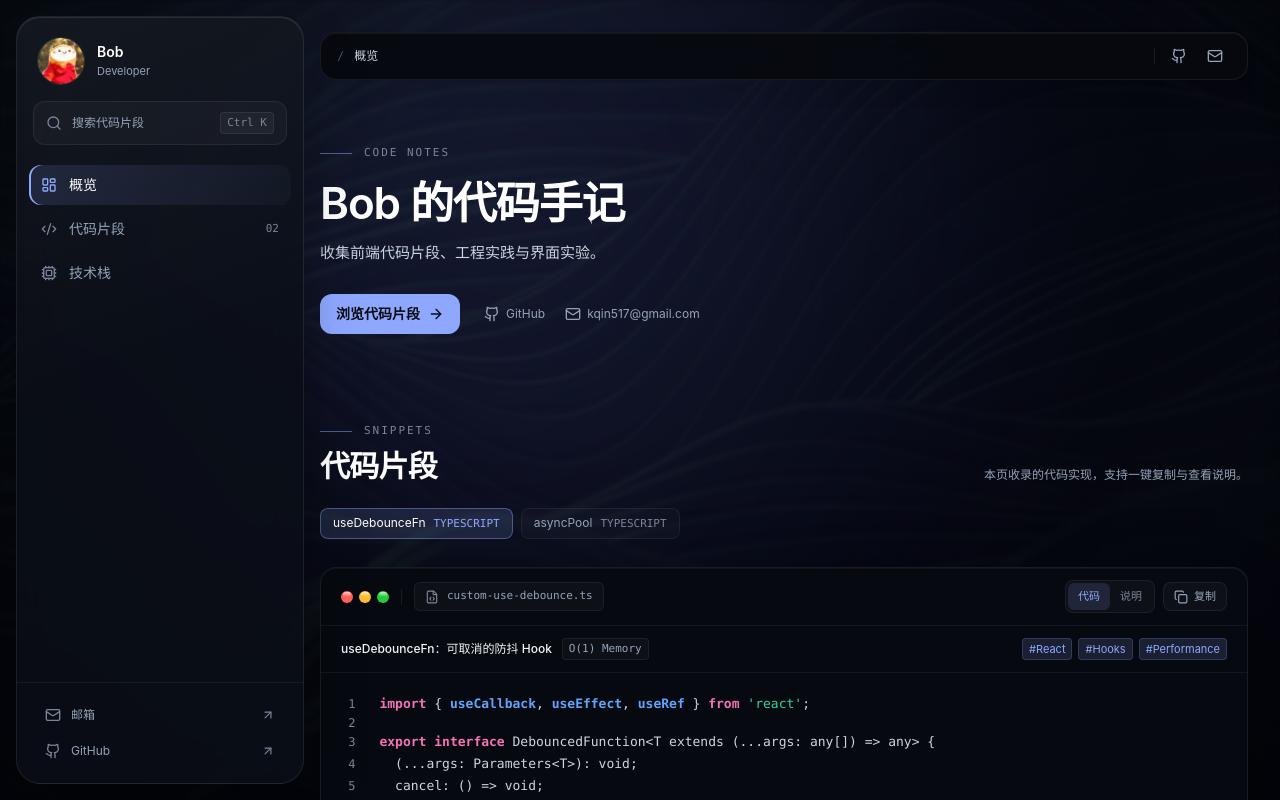
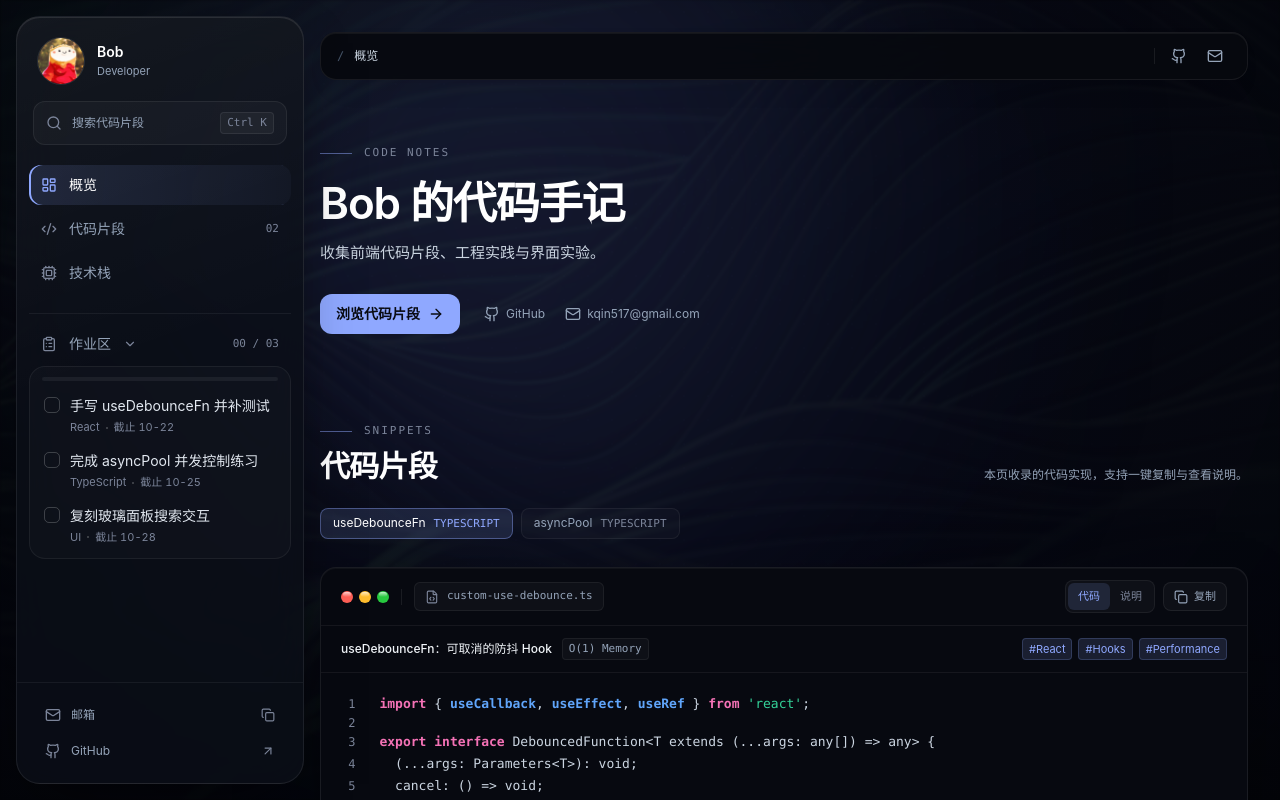
Before and after one commit to kqin517-debug/bob-portfolio, a Next.js app: page / in a window 1280 px wide. Shown: the top 800 px of the page. Built offline with nearby package versions, Linux system fonts and the light colour scheme.

Commit message:
feat: add sidebar assignment checklist and copy-email contact
Email entries now copy the address instead of launching a mail client.

```diff
--- a/src/app/page.tsx
+++ b/src/app/page.tsx
@@ -13,6 +13,7 @@ import { GithubIcon } from "@/components/ui/Icons";
 import { profileData } from "@/data/profile";
 import { featuredSnippets } from "@/data/snippets";
 import { featuredProjects } from "@/data/projects";
+import { useCopyEmail } from "@/lib/useCopyEmail";
 
 const SECTION_IDS = [
   "overview",
@@ -22,6 +23,7 @@ const SECTION_IDS = [
 ];
 
 export default function HomePage() {
+  const { copied, copyEmail } = useCopyEmail(profileData.links.email);
   const [activeSection, setActiveSection] = useState<string>("overview");
   const [isSearchOpen, setIsSearchOpen] = useState(false);
   const [isMobileNavOpen, setIsMobileNavOpen] = useState(false);
@@ -186,12 +188,18 @@ export default function HomePage() {
                   </a>
                 )}
 
-                <a
-                  href={`mailto:${profileData.links.email}`}
+                <button
+                  type="button"
+                  onClick={copyEmail}
+                  title={
+                    copied
+                      ? "邮箱已复制"
+                      : `复制邮箱 ${profileData.links.email}`
+                  }
                   className="transition-colors hover:text-slate-200"
                 >
-                  邮箱
-                </a>
+                  {copied ? "邮箱已复制" : "邮箱"}
+                </button>
 
                 <button
                   onClick={scrollToTop}
--- a/src/components/home/HeroCockpit.tsx
+++ b/src/components/home/HeroCockpit.tsx
@@ -1,15 +1,18 @@
 "use client";
 
 import React from "react";
-import { ArrowRight, Mail } from "lucide-react";
+import { ArrowRight, Mail, Check } from "lucide-react";
 import { GithubIcon } from "@/components/ui/Icons";
 import { profileData } from "@/data/profile";
+import { useCopyEmail } from "@/lib/useCopyEmail";
 
 interface HeroCockpitProps {
   onNavigateSnippets: () => void;
 }
 
 export function HeroCockpit({ onNavigateSnippets }: HeroCockpitProps) {
+  const { copied, copyEmail } = useCopyEmail(profileData.links.email);
+
   return (
     <section id="overview" className="scroll-mt-24">
       <div className="max-w-3xl pb-2 pt-4 sm:pt-8">
@@ -48,14 +51,26 @@ export function HeroCockpit({ onNavigateSnippets }: HeroCockpitProps) {
               </a>
             )}
 
-            <a
-              href={`mailto:${profileData.links.email}`}
+            <button
+              type="button"
+              onClick={copyEmail}
+              title={
+                copied
+                  ? "邮箱已复制"
+                  : `复制邮箱 ${profileData.links.email}`
+              }
               className="inline-flex items-center gap-1.5 transition-colors hover:text-slate-100"
             >
-              <Mail className="h-4 w-4" />
-              <span className="hidden sm:inline">{profileData.links.email}</span>
-              <span className="sm:hidden">邮箱</span>
-            </a>
+              {copied ? (
+                <Check className="h-4 w-4 text-accent" />
+              ) : (
+                <Mail className="h-4 w-4" />
+              )}
+              <span className="hidden sm:inline">
+                {copied ? "邮箱已复制" : profileData.links.email}
+              </span>
+              <span className="sm:hidden">{copied ? "已复制" : "邮箱"}</span>
+            </button>
           </div>
         </div>
       </div>
--- /dev/null
+++ b/src/components/layout/AssignmentChecklist.tsx
@@ -0,0 +1,179 @@
+"use client";
+
+import React, { useEffect, useState } from "react";
+import { Check, ChevronDown, ClipboardList, RotateCcw } from "lucide-react";
+import { assignments } from "@/data/assignments";
+
+const STORAGE_KEY = "bob-assignments-progress";
+const ASSIGNMENT_IDS = new Set(assignments.map((item) => item.id));
+
+export function AssignmentChecklist() {
+  const [completedIds, setCompletedIds] = useState<string[]>([]);
+  const [hasLoadedStoredState, setHasLoadedStoredState] = useState(false);
+  const [isExpanded, setIsExpanded] = useState(true);
+
+  useEffect(() => {
+    try {
+      const raw = window.localStorage.getItem(STORAGE_KEY);
+      if (raw) {
+        const parsed: unknown = JSON.parse(raw);
+        if (Array.isArray(parsed)) {
+          setCompletedIds(
+            parsed.filter(
+              (id): id is string =>
+                typeof id === "string" && ASSIGNMENT_IDS.has(id)
+            )
+          );
+        }
+      }
+    } catch {
+      // 本地存储被禁用或内容损坏时，保持全部未完成。
+    }
+    setHasLoadedStoredState(true);
+  }, []);
+
+  useEffect(() => {
+    if (!hasLoadedStoredState) return;
+
+    try {
+      window.localStorage.setItem(STORAGE_KEY, JSON.stringify(completedIds));
+    } catch {
+      // 写入失败不影响当前会话内的勾选状态。
+    }
+  }, [completedIds, hasLoadedStoredState]);
+
+  if (assignments.length === 0) return null;
+
+  const toggleAssignment = (id: string) => {
+    setCompletedIds((prev) =>
+      prev.includes(id)
+        ? prev.filter((item) => item !== id)
+        : [...prev, id]
+    );
+  };
+
+  const resetCompleted = () => setCompletedIds([]);
+
+  const completedCount = completedIds.length;
+  const allDone = completedCount === assignments.length;
+  const progress = Math.round((completedCount / assignments.length) * 100);
+
+  return (
+    <section
+      aria-label="作业区"
+      className="mt-5 border-t border-white/[0.06] pb-2 pt-4"
+    >
+      <div className="flex items-center justify-between pl-3 pr-3">
+        <button
+          type="button"
+          onClick={() => setIsExpanded((expanded) => !expanded)}
+          aria-expanded={isExpanded}
+          aria-controls="assignments-panel"
+          className="flex items-center gap-3 rounded-md py-1 text-slate-400 transition-colors hover:text-slate-100"
+        >
+          <ClipboardList className="h-4 w-4 text-muted" />
+          <span className="text-sm">作业区</span>
+          <ChevronDown
+            className={`h-3.5 w-3.5 text-muted transition-transform duration-200 ${
+              isExpanded ? "" : "-rotate-90"
+            }`}
+          />
+        </button>
+
+        <span
+          className={`font-mono text-[11px] tabular-nums ${
+            allDone ? "text-accent" : "text-muted"
+          }`}
+          title={`已完成 ${completedCount} / ${assignments.length}`}
+        >
+          {String(completedCount).padStart(2, "0")} /{" "}
+          {String(assignments.length).padStart(2, "0")}
+        </span>
+      </div>
+
+      <div
+        id="assignments-panel"
+        hidden={!isExpanded}
+        className="mt-2 rounded-2xl border border-white/[0.06] bg-white/[0.02] p-1.5"
+      >
+        <div className="px-1.5 pb-2 pt-1">
+          <div
+            className="h-1 overflow-hidden rounded-full bg-white/[0.06]"
+            aria-hidden="true"
+          >
+            <div
+              className="h-full rounded-full bg-accent transition-[width] duration-300 ease-out"
+              style={{ width: `${progress}%` }}
+            />
+          </div>
+        </div>
+
+        <ul className="space-y-0.5">
+          {assignments.map((assignment) => {
+            const isDone = completedIds.includes(assignment.id);
+
+            return (
+              <li key={assignment.id}>
+                <button
+                  type="button"
+                  role="checkbox"
+                  aria-checked={isDone}
+                  onClick={() => toggleAssignment(assignment.id)}
+                  className="group flex w-full items-start gap-2.5 rounded-xl px-2 py-1.5 text-left transition-colors hover:bg-white/[0.04]"
+                >
+                  <span
+                    aria-hidden="true"
+                    className={`mt-0.5 flex h-4 w-4 shrink-0 items-center justify-center rounded-[5px] border transition-colors ${
+                      isDone
+                        ? "border-accent bg-accent text-[#090b12]"
+                        : "border-white/20 text-transparent group-hover:border-white/40"
+                    }`}
+                  >
+                    <Check className="h-3 w-3" strokeWidth={3} />
+                  </span>
+
+                  <span className="min-w-0 flex-1">
+                    <span
+                      className={`block text-pretty text-sm leading-[1.6] transition-colors ${
+                        isDone ? "text-muted line-through" : "text-slate-200"
+                      }`}
+                    >
+                      {assignment.title}
+                    </span>
+                    <span className="mt-0.5 flex flex-wrap items-center gap-x-1.5 gap-y-0.5 text-[11px] leading-[1.5] text-muted">
+                      <span>{assignment.tag}</span>
+                      {assignment.dueAt && (
+                        <>
+                          <span
+                            className="h-0.5 w-0.5 rounded-full bg-white/25"
+                            aria-hidden="true"
+                          />
+                          <span className="tabular-nums">
+                            截止 {assignment.dueAt}
+                          </span>
+                        </>
+                      )}
+                    </span>
+                  </span>
+                </button>
+              </li>
+            );
+          })}
+        </ul>
+
+        {completedCount > 0 && (
+          <div className="mt-1 border-t border-white/[0.05] px-1 pt-1.5">
+            <button
+              type="button"
+              onClick={resetCompleted}
+              className="flex w-full items-center justify-center gap-1.5 rounded-lg py-1 text-[11px] text-muted transition-colors hover:bg-white/[0.04] hover:text-slate-200"
+            >
+              <RotateCcw className="h-3 w-3" />
+              重置完成状态
+            </button>
+          </div>
+        )}
+      </div>
+    </section>
+  );
+}
--- a/src/components/layout/HeaderToolbar.tsx
+++ b/src/components/layout/HeaderToolbar.tsx
@@ -1,9 +1,10 @@
 "use client";
 
 import React from "react";
-import { Menu, Search, Mail } from "lucide-react";
+import { Menu, Search, Mail, Check } from "lucide-react";
 import { GithubIcon, TwitterIcon } from "@/components/ui/Icons";
 import { profileData } from "@/data/profile";
+import { useCopyEmail } from "@/lib/useCopyEmail";
 
 const SECTION_LABELS: Record<string, string> = {
   overview: "概览",
@@ -23,6 +24,8 @@ export function HeaderToolbar({
   onOpenSearch,
   activeSectionTitle,
 }: HeaderToolbarProps) {
+  const { copied, copyEmail } = useCopyEmail(profileData.links.email);
+
   return (
     <header className="toolbar-surface sticky top-4 z-30 mb-8 flex h-12 items-center justify-between rounded-2xl px-4">
       <div className="flex items-center gap-2.5">
@@ -75,13 +78,19 @@ export function HeaderToolbar({
           </a>
         )}
 
-        <a
-          href={`mailto:${profileData.links.email}`}
+        <button
+          type="button"
+          onClick={copyEmail}
           className="rounded-lg p-2 text-slate-400 transition-colors hover:bg-white/[0.06] hover:text-white"
-          title="Email"
+          title={copied ? "邮箱已复制" : "复制邮箱地址"}
+          aria-label={copied ? "邮箱已复制" : "复制邮箱地址"}
         >
-          <Mail className="h-4 w-4" />
-        </a>
+          {copied ? (
+            <Check className="h-4 w-4 text-accent" />
+          ) : (
+            <Mail className="h-4 w-4" />
+          )}
+        </button>
       </div>
     </header>
   );
--- a/src/components/layout/Sidebar.tsx
+++ b/src/components/layout/Sidebar.tsx
@@ -11,13 +11,17 @@ import {
   Search,
   ArrowUpRight,
   X,
+  Copy,
+  Check,
 } from "lucide-react";
 import { profileData } from "@/data/profile";
+import { useCopyEmail } from "@/lib/useCopyEmail";
 import { featuredSnippets } from "@/data/snippets";
 import { featuredProjects } from "@/data/projects";
 import { assetPath } from "@/lib/utils";
 import { ShortcutHint } from "@/components/ui/ShortcutHint";
 import { GithubIcon } from "@/components/ui/Icons";
+import { AssignmentChecklist } from "@/components/layout/AssignmentChecklist";
 import type { LucideIcon } from "lucide-react";
 
 interface SidebarProps {
@@ -42,6 +46,8 @@ export function Sidebar({
   isMobileOpen,
   setIsMobileOpen,
 }: SidebarProps) {
+  const { copied, copyEmail } = useCopyEmail(profileData.links.email);
+
   useEffect(() => {
     if (!isMobileOpen) return;
 
@@ -93,7 +99,7 @@ export function Sidebar({
       )}
 
       <aside
-        aria-label="个人导航"
+        aria-label="侧边栏"
         className={`glass-panel fixed bottom-4 left-4 top-4 z-50 flex w-72 flex-col rounded-3xl transition-transform duration-300 ease-out lg:translate-x-0 ${
           isMobileOpen ? "translate-x-0" : "-translate-x-full"
         }`}
@@ -149,7 +155,8 @@ export function Sidebar({
           </button>
         </div>
 
-        <nav className="flex-1 space-y-1 overflow-y-auto px-3 py-1">
+        <div className="flex-1 overflow-y-auto px-3 py-1">
+          <nav aria-label="页面导航" className="space-y-1">
             {navItems.map((item) => {
               const Icon = item.icon;
               const isActive = activeSection === item.id;
@@ -187,17 +194,31 @@ export function Sidebar({
             })}
           </nav>
 
+          <AssignmentChecklist />
+        </div>
+
         <div className="space-y-1 border-t border-white/[0.06] p-4">
-          <a
-            href={`mailto:${profileData.links.email}`}
-            className="flex items-center justify-between rounded-xl px-3 py-2 text-xs text-slate-400 transition-colors hover:bg-white/[0.04] hover:text-slate-100"
+          <button
+            type="button"
+            onClick={copyEmail}
+            title={
+              copied
+                ? "邮箱已复制"
+                : `复制邮箱 ${profileData.links.email}`
+            }
+            aria-label={copied ? "邮箱已复制" : "复制邮箱地址"}
+            className="flex w-full items-center justify-between rounded-xl px-3 py-2 text-xs text-slate-400 transition-colors hover:bg-white/[0.04] hover:text-slate-100"
           >
             <span className="flex items-center gap-2.5">
               <Mail className="h-4 w-4 text-muted" />
-              邮箱
+              {copied ? "邮箱已复制" : "邮箱"}
             </span>
-            <ArrowUpRight className="h-3.5 w-3.5 text-muted" />
-          </a>
+            {copied ? (
+              <Check className="h-3.5 w-3.5 text-accent" />
+            ) : (
+              <Copy className="h-3.5 w-3.5 text-muted" />
+            )}
+          </button>
 
           {profileData.links.github && (
             <a
--- /dev/null
+++ b/src/data/assignments.ts
@@ -0,0 +1,28 @@
+export interface Assignment {
+  id: string;
+  title: string;
+  tag: string;
+  dueAt?: string;
+}
+
+// 作业条目在此维护；id 用于记录浏览器内的完成状态，修改标题时请保留 id。
+export const assignments: Assignment[] = [
+  {
+    id: "debounce-hook-drill",
+    title: "手写 useDebounceFn 并补测试",
+    tag: "React",
+    dueAt: "10-22",
+  },
+  {
+    id: "async-pool-drill",
+    title: "完成 asyncPool 并发控制练习",
+    tag: "TypeScript",
+    dueAt: "10-25",
+  },
+  {
+    id: "glass-search-drill",
+    title: "复刻玻璃面板搜索交互",
+    tag: "UI",
+    dueAt: "10-28",
+  },
+];
--- /dev/null
+++ b/src/lib/useCopyEmail.ts
@@ -0,0 +1,31 @@
+"use client";
+
+import { useCallback, useEffect, useRef, useState } from "react";
+
+const FEEDBACK_DURATION = 1600;
+
+export function useCopyEmail(email: string) {
+  const [copied, setCopied] = useState(false);
+  const resetTimer = useRef<ReturnType<typeof setTimeout> | null>(null);
+
+  useEffect(() => {
+    return () => {
+      if (resetTimer.current) clearTimeout(resetTimer.current);
+    };
+  }, []);
+
+  const copyEmail = useCallback(async () => {
+    try {
+      await navigator.clipboard.writeText(email);
+    } catch {
+      // 剪贴板不可用时保持原样，邮箱在首屏可见，可手动复制。
+      return;
+    }
+
+    setCopied(true);
+    if (resetTimer.current) clearTimeout(resetTimer.current);
+    resetTimer.current = setTimeout(() => setCopied(false), FEEDBACK_DURATION);
+  }, [email]);
+
+  return { copied, copyEmail };
+}
```
Lines whose indentation alone changed are shown as unchanged.
